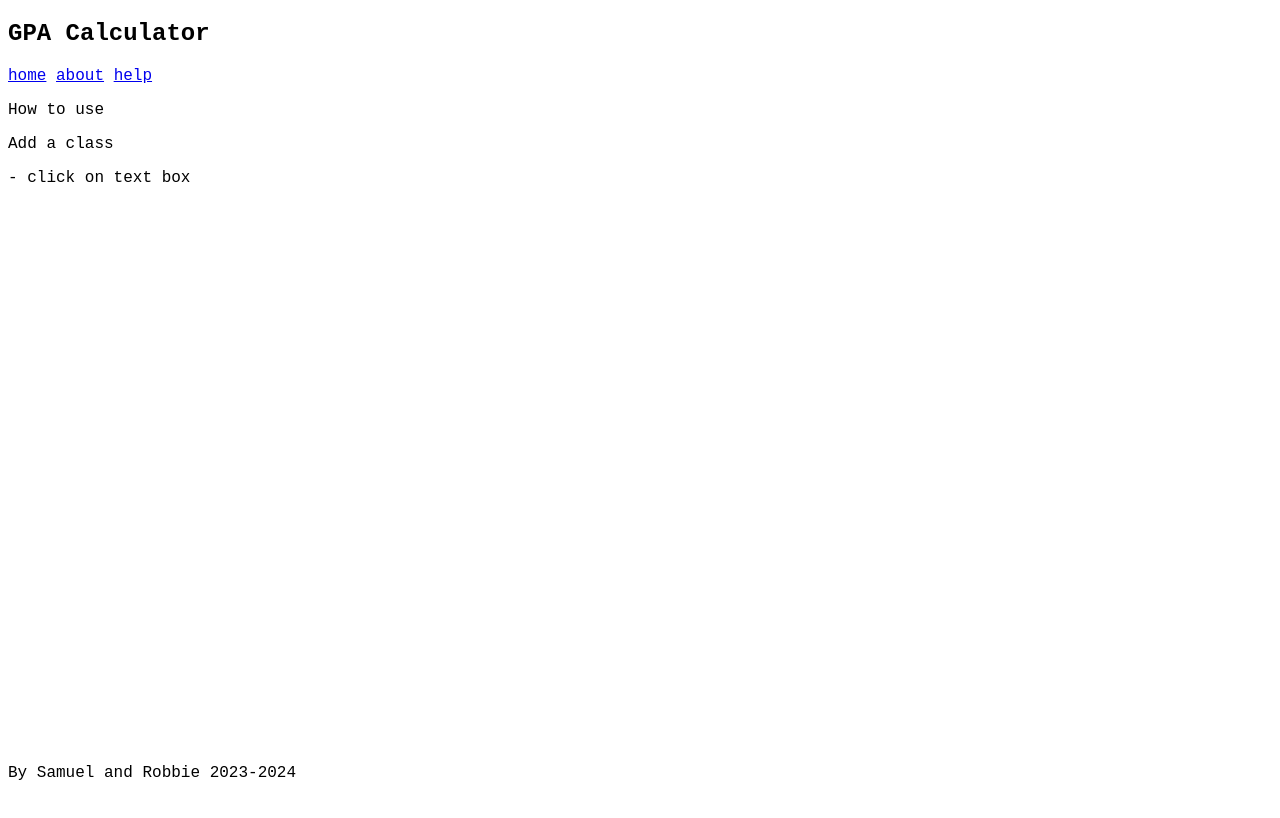
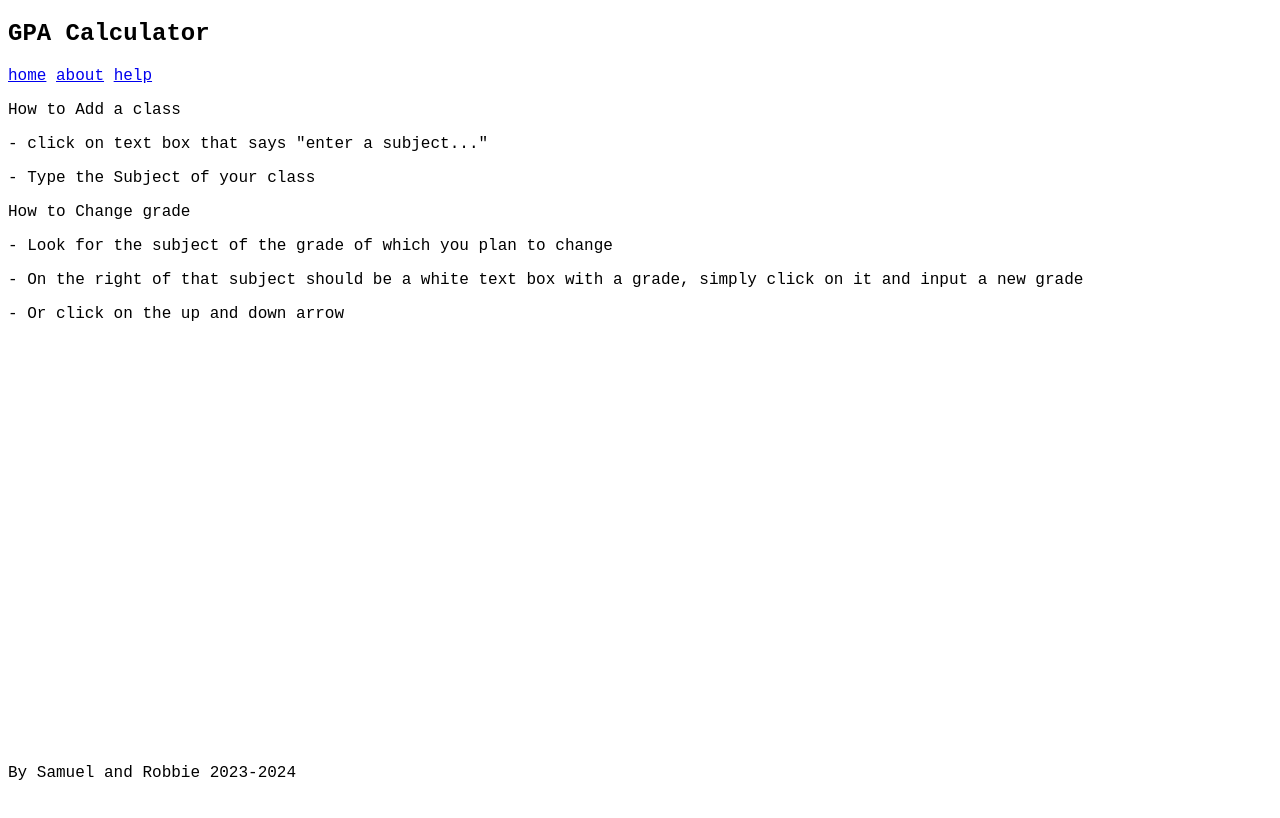
Before and after one commit to dosu0/gpa-calculator, a SvelteKit app: page /help in a window 1280 px wide. Shown: the top 818 px of the page. Built offline with nearby package versions, Linux system fonts and the light colour scheme.

Commit message:
Add help page info

```diff
--- a/src/routes/help/+page.svelte
+++ b/src/routes/help/+page.svelte
@@ -1,3 +1,9 @@
-<p>How to use</p>
-<p> Add a class </p>
-<p> - click on text box </p>
+<p></p>
+<p> How to Add a class </p>
+<p> - click on text box that says "enter a subject..." </p>
+<p> - Type the Subject of your class </p>
+<p> How to Change grade </p>
+<p> - Look for the subject of the grade of which you plan to change </p>
+<p> - On the right of that subject should be a white text box with a grade, simply click on it and input a new grade </p>
+<p> - Or click on the up and down arrow </p>
+<p></p>
```
